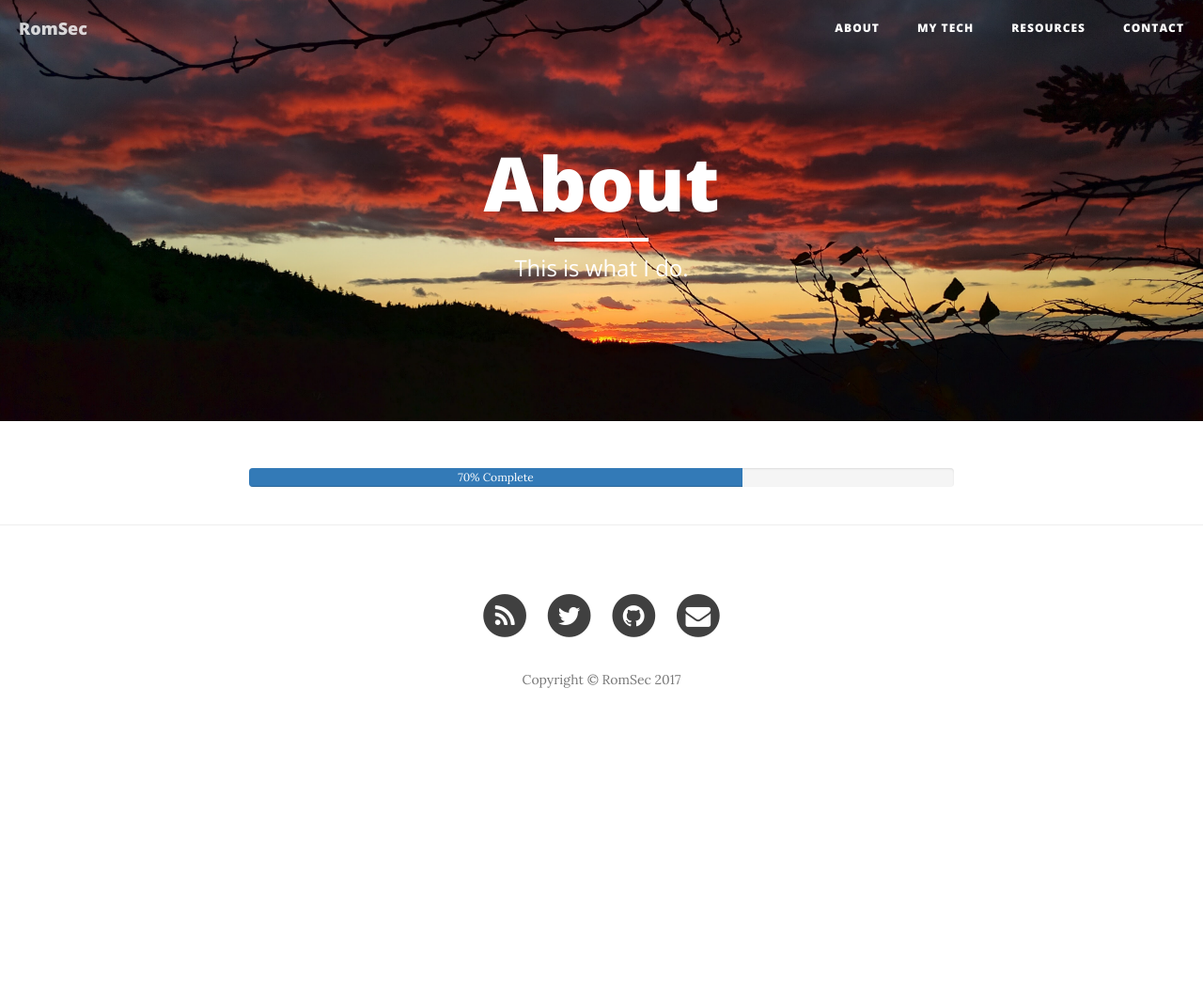
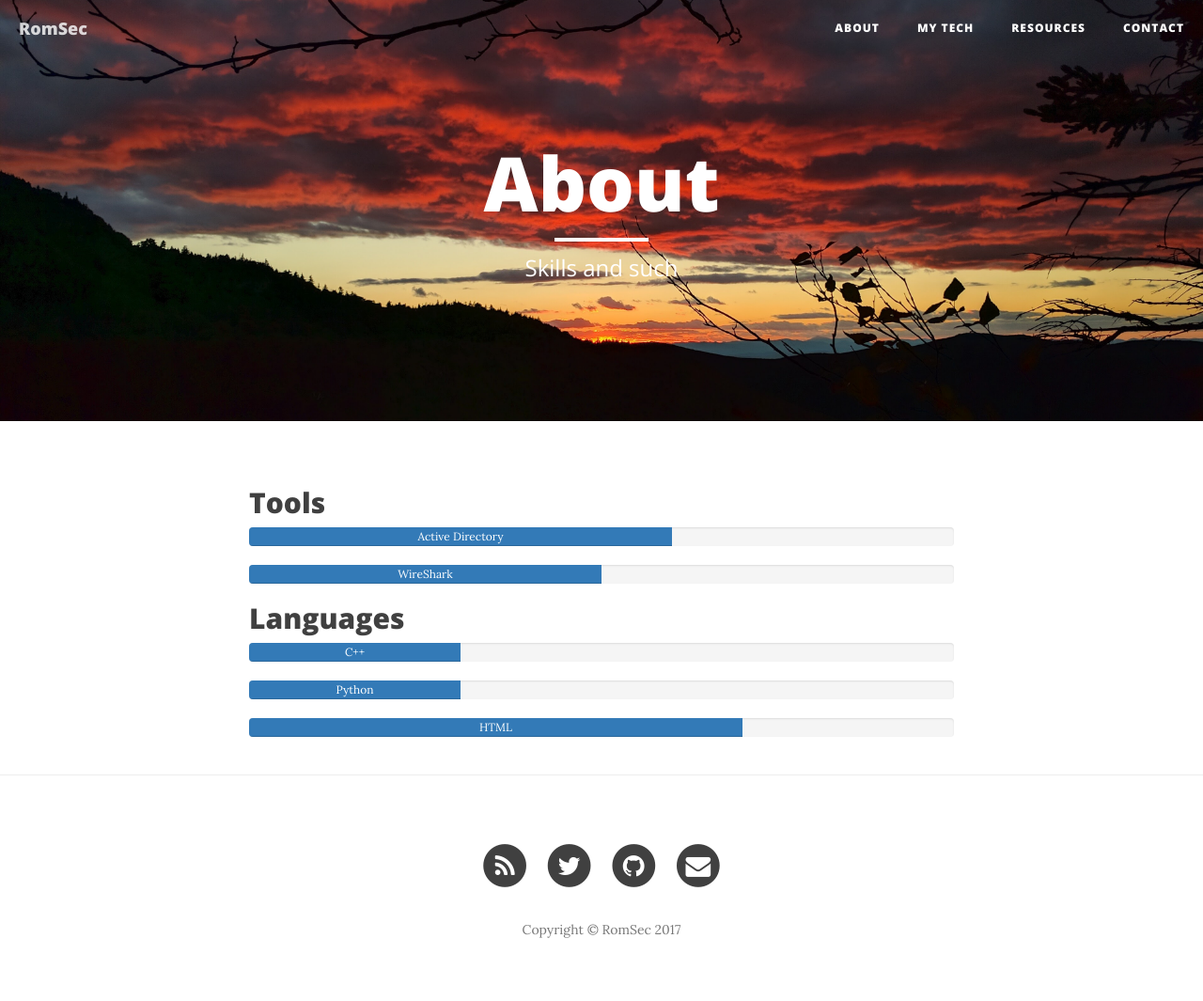
Before and after one commit to RomSec/RomSec.github.io, a Jekyll site: the page built from about.html, in a window 1280 px wide. Shown: the whole page at 94% size. Built offline with Jekyll 4.4.1, drawn with Linux system fonts in a browser that asks for light colours; nearby versions of some CDN libraries; before the commit the page ends 900 px from its top, so only the background shows below that.

Commit message:
Update about.html

```diff
--- a/about.html
+++ b/about.html
@@ -1,13 +1,47 @@
 ---
 layout: page
 title: "About"
-description: "This is what I do."
+description: "Skills and such"
 header-img: "img/about-header.jpg"
 ---
 
+
+<h2>Tools</h2>
 <div class="progress">
   <div class="progress-bar" role="progressbar" aria-valuenow="70"
-  aria-valuemin="0" aria-valuemax="100" style="width:70%" color="red">
-    <span>70% Complete</span>
+  aria-valuemin="0" aria-valuemax="100" style="width:60%">
+    <span>Active Directory</span>
   </div>
 </div>
+
+<div class="progress">
+  <div class="progress-bar" role="progressbar" aria-valuenow="70"
+  aria-valuemin="0" aria-valuemax="100" style="width:50%">
+    <span>WireShark</span>
+  </div>
+</div>
+
+
+
+
+<h2>Languages</h2>
+<div class="progress">
+  <div class="progress-bar" role="progressbar" aria-valuenow="70"
+  aria-valuemin="0" aria-valuemax="100" style="width:30%">
+    <span>C++</span>
+  </div>
+</div>
+
+<div class="progress">
+  <div class="progress-bar" role="progressbar" aria-valuenow="70"
+  aria-valuemin="0" aria-valuemax="100" style="width:30%">
+    <span>Python</span>
+  </div>
+</div>
+
+<div class="progress">
+  <div class="progress-bar" role="progressbar" aria-valuenow="70"
+  aria-valuemin="0" aria-valuemax="100" style="width:70%">
+    <span>HTML</span>
+  </div>
+</div>
```
